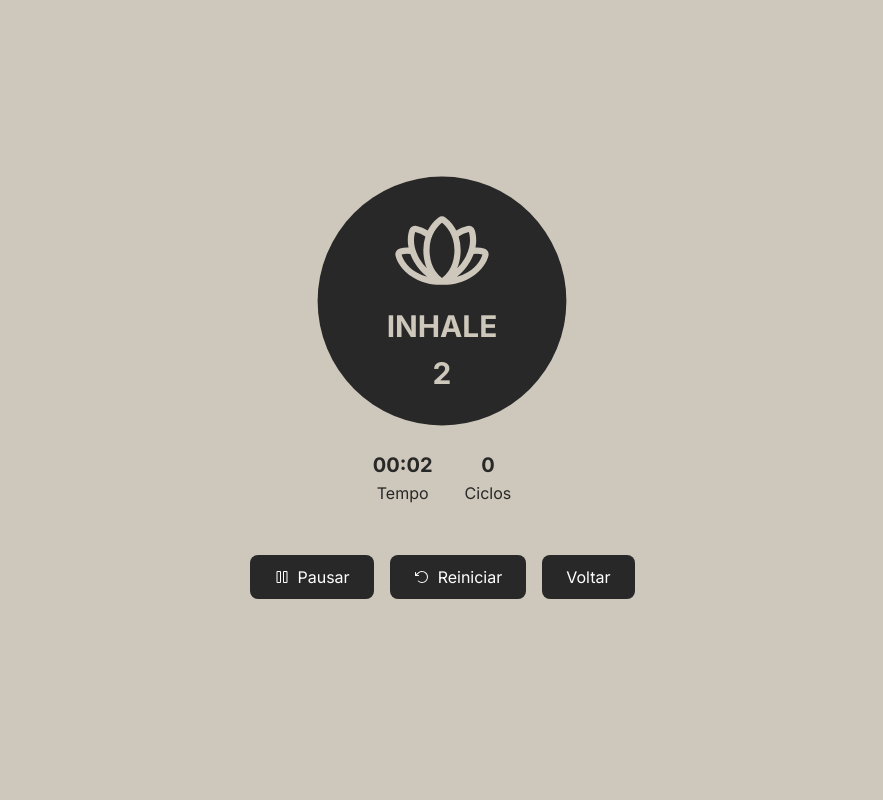
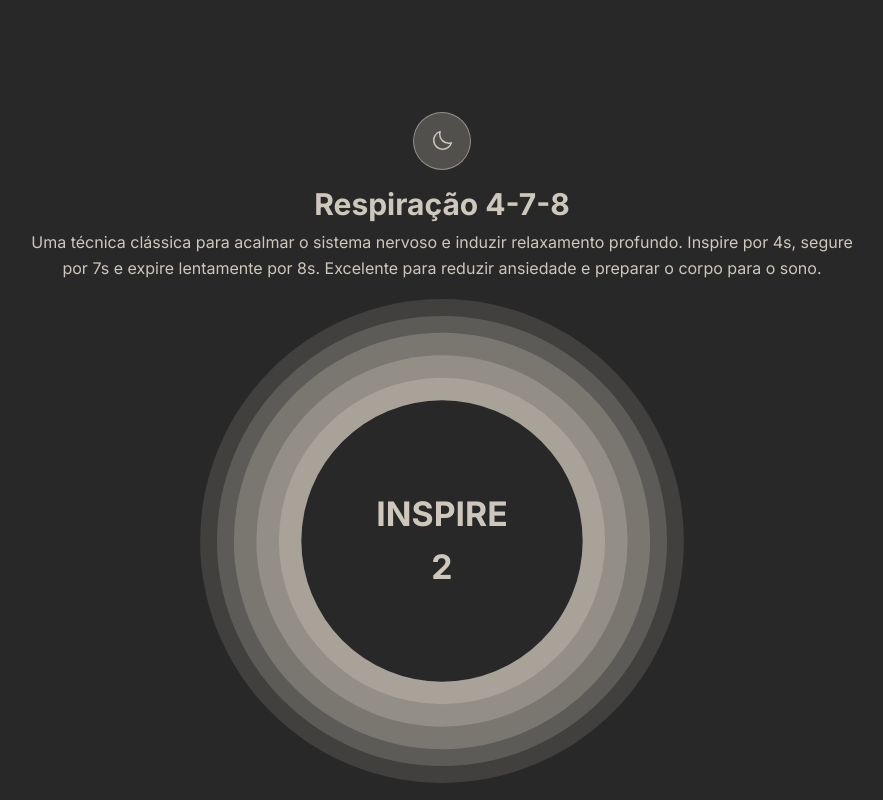
Before and after one commit to victor-medrado/breathe-app, a React (Vite) app: page / in a window 1280 px wide. Both pictures are taken after a click on the element 426 px from the left and 417 px from the top of the page. Shown: the top 800 px of the page, without its empty margins (198-1081 px from the left). Built offline with nearby package versions, Linux system fonts and the light colour scheme.

Commit message:
feat(screens/Breathing): adds animation with react framer motion and css

```diff
--- a/src/screens/Breathing/Breathing.styles.ts
+++ b/src/screens/Breathing/Breathing.styles.ts
@@ -1,45 +1,238 @@
-import styled from "styled-components";
+import styled, { keyframes, css } from "styled-components";
+import { motion } from "framer-motion";
+
+interface MotionCircleProps {
+  breatheAction: string;
+  duration: number;
+  remainingTime: number;
+  isRunning: boolean;
+  stepElapsed: number;
+  prevAction: string;
+}
+
+export const MainContainer = styled.div`
+  height: 100vh;
+  padding-top: 5rem;
+`;
 
 export const Container = styled.div`
-  display: flex;
-  flex-direction: column;
-  gap: 3rem;
-  align-items: center;
-  justify-content: center;
-  height: 100vh;
-  background-color: #cec7bb;
-`;
-
-export const Circle = styled.div`
-  width: 200px;
-  height: 200px;
-  border-radius: 50%;
-  background-color: #282828;
+  max-width: 56rem;
+  margin: 0 auto;
+  padding: 2rem;
   display: flex;
   flex-direction: column;
   align-items: center;
   justify-content: center;
-  color: #cec7bb;
+  background-color: ${({ theme }) => theme.colors.background};
+
+  @media (max-width: 768px) {
+    padding: 1rem;
+    gap: 1.25rem;
+    max-width: 100%;
+  }
+`;
+
+export const Header = styled.div`
+  text-align: center;
+  margin-bottom: 10rem;
+`;
+
+export const HeaderIcon = styled.div`
+  display: inline-flex;
+  align-items: center;
+  gap: 0.5rem;
+  padding: 0.5rem 1rem;
+  background-color: rgba(206, 199, 187, 0.25);
+  border-radius: 9999px;
+  backdrop-filter: blur(4px);
+  border: 1px solid rgba(206, 199, 187, 0.55);
+  margin-bottom: 1rem;
+  text-align: center;
+  width: 58px;
+  height: 58px;
+
+  svg {
+    font-size: 0.875rem;
+    font-weight: 500;
+    line-height: 1.25rem;
+  }
+`;
+
+export const HeaderTitle = styled.h1`
+  font-weight: 700;
+  font-size: 1.875rem;
+  line-height: 2.25rem;
+  margin-bottom: 0.5rem;
+  color: ${({ theme }) => theme.colors.secondary};
+
+  @media (max-width: 480px) {
+    font-size: 1.25rem;
+    line-height: 1.5rem;
+  }
+`;
+
+export const IconWrapper = styled.div`
+  font-size: 2rem;
+`;
+
+const baseSmallShadow = `
+  0 0 0 12px rgba(206, 199, 187, 0.25),
+  0 0 0 24px rgba(206, 199, 187, 0.2),
+  0 0 0 36px rgba(206, 199, 187, 0.15),
+  0 0 0 48px rgba(206, 199, 187, 0.1),
+  0 0 0 60px rgba(206, 199, 187, 0.05)
+`;
+
+const baseLargeShadow = `
+  0 0 0 16px rgba(206, 199, 187, 0.35),
+  0 0 0 32px rgba(206, 199, 187, 0.3),
+  0 0 0 48px rgba(206, 199, 187, 0.25),
+  0 0 0 60px rgba(206, 199, 187, 0.2),
+  0 0 0 72px rgba(206, 199, 187, 0.15)
+`;
+
+const breatheInhale = keyframes`
+  0% {
+    box-shadow: ${baseSmallShadow};
+  }
+  100% {
+    box-shadow: ${baseLargeShadow};
+  }
+`;
+
+const breatheExhale = keyframes`
+  0% {
+    box-shadow: ${baseLargeShadow};
+  }
+  100% {
+    box-shadow: ${baseSmallShadow};
+  }
+`;
+
+const breatheHoldAfterInhale = keyframes`
+  0%, 100% {
+    box-shadow: ${baseLargeShadow};
+  }
+  50% {
+    box-shadow:
+      0 0 0 20px rgba(206, 199, 187, 0.4),
+      0 0 0 36px rgba(206, 199, 187, 0.35),
+      0 0 0 52px rgba(206, 199, 187, 0.3),
+      0 0 0 64px rgba(206, 199, 187, 0.25),
+      0 0 0 76px rgba(206, 199, 187, 0.2);
+  }
+`;
+
+const breatheHoldAfterExhale = keyframes`
+  0%, 100% {
+    box-shadow: ${baseSmallShadow};
+  }
+  50% {
+    box-shadow:
+      0 0 0 16px rgba(206, 199, 187, 0.35),
+      0 0 0 28px rgba(206, 199, 187, 0.3),
+      0 0 0 40px rgba(206, 199, 187, 0.25),
+      0 0 0 52px rgba(206, 199, 187, 0.2),
+      0 0 0 64px rgba(206, 199, 187, 0.15);
+  }
+`;
+
+export const MotionCircle = styled(motion.div)<MotionCircleProps>`
+  width: 200px;
+  height: 200px;
+  border-radius: 50%;
+  background-color: ${({ theme }) => theme.colors.background};
+  display: flex;
+  flex-direction: column;
+  align-items: center;
+  justify-content: center;
+  color: ${({ theme }) => theme.colors.secondary};
+  box-sizing: border-box;
+  position: relative;
+  overflow: visible;
+
+  @media (max-width: 600px) {
+    width: 140px;
+    height: 140px;
+  }
+
+  @media (max-width: 400px) {
+    width: 100px;
+    height: 100px;
+  }
+
+  ${({ breatheAction, remainingTime, isRunning, prevAction }) => {
+    if (!isRunning) {
+      return css`
+        animation-play-state: paused;
+      `;
+    }
+
+    switch (breatheAction) {
+      case "inhale":
+        return css`
+          animation: ${breatheInhale} ${remainingTime}s ease-in-out forwards;
+        `;
+      case "exhale":
+        return css`
+          animation: ${breatheExhale} ${remainingTime}s ease-in-out forwards;
+        `;
+      case "hold": {
+        const holdAnimation =
+          prevAction === "inhale"
+            ? breatheHoldAfterInhale
+            : breatheHoldAfterExhale;
+        return css`
+          animation: ${holdAnimation} 2s ease-in-out infinite;
+        `;
+      }
+      default:
+        return css`
+          animation: none;
+        `;
+    }
+  }}
+`;
+
+export const TextContainer = styled.div`
+  display: flex;
+  flex-direction: column;
+  align-items: center;
+  justify-content: center;
+  z-index: 10;
 `;
 
 export const Label = styled.span`
   font-size: 1.5rem;
   font-weight: bold;
   text-transform: uppercase;
+
+  @media (max-width: 600px) {
+    font-size: 1.1rem;
+  }
 `;
 
 export const ButtonContainer = styled.div`
   display: flex;
   gap: 1rem;
+  margin-top: 2rem;
+
+  @media (max-width: 600px) {
+    flex-direction: column;
+    gap: 0.5rem;
+    width: 100%;
+    align-items: stretch;
+  }
 `;
 
 export const ActionButton = styled.button`
-  background: ${({ theme }) => theme.colors.primary};
-  color: ${({ theme }) => theme.colors.text};
+  background: ${({ theme }) => theme.colors.secondary};
+  color: ${({ theme }) => theme.colors.primary};
   border: none;
   border-radius: 8px;
   padding: 0.75rem 1.5rem;
   font-size: 1rem;
+  font-weight: 600;
   cursor: pointer;
   transition: all 0.2s ease;
   display: flex;
@@ -50,11 +243,26 @@ export const ActionButton = styled.button`
     transform: scale(1.05);
     opacity: 0.9;
   }
+
+  @media (max-width: 600px) {
+    justify-content: center;
+    width: 100%;
+    font-size: 0.95rem;
+    padding: 0.6rem 1rem;
+  }
 `;
 
 export const CounterContainer = styled.div`
   display: flex;
   gap: 2rem;
+  margin-top: 10rem;
+
+  @media (max-width: 600px) {
+    gap: 1rem;
+    width: 100%;
+    align-items: center;
+    justify-content: center;
+  }
 `;
 
 export const Counter = styled.div`
@@ -63,7 +271,11 @@ export const Counter = styled.div`
   text-align: center;
   font-size: 1.25rem;
   font-weight: bold;
-  color: ${({ theme }) => theme.colors.primary};
+  color: ${({ theme }) => theme.colors.secondary};
+
+  @media (max-width: 600px) {
+    font-size: 1rem;
+  }
 `;
 
 export const CounterLabel = styled.span`
--- a/src/screens/Breathing/Breathing.tsx
+++ b/src/screens/Breathing/Breathing.tsx
@@ -1,21 +1,25 @@
 import {
   ArrowCounterClockwiseIcon,
-  FlowerLotusIcon,
   PauseIcon,
   PlayIcon,
 } from "@phosphor-icons/react";
 import {
   ActionButton,
   ButtonContainer,
-  Circle,
   Container,
   Counter,
   CounterContainer,
   CounterLabel,
+  Header,
+  HeaderIcon,
+  HeaderTitle,
   Label,
+  MainContainer,
+  MotionCircle,
+  TextContainer,
 } from "./Breathing.styles";
-import { useEffect } from "react";
-import { motion } from "framer-motion";
+import React, { useEffect } from "react";
+import { AnimatePresence, motion } from "framer-motion";
 import { useDispatch, useSelector } from "react-redux";
 import type { RootState } from "../../store";
 import {
@@ -27,6 +31,7 @@ import {
 } from "../../store/breathingSlice";
 import { useNavigate, useParams } from "react-router";
 import { breathingTechniques } from "../../data/techniques";
+import { iconMap } from "../../data/icons";
 
 const Breathing = () => {
   const { id } = useParams<{ id: string }>();
@@ -45,11 +50,6 @@ const Breathing = () => {
   const handleBack = () => {
     navigate("/");
   };
-
-  const current = technique ? technique.sequence[currentStep] : null;
-  const remainingTime = technique
-    ? technique.sequence[currentStep].duration - stepElapsed
-    : 0;
 
   useEffect(() => {
     if (!isRunning) return;
@@ -81,33 +81,94 @@ const Breathing = () => {
     return `${m}:${s}`;
   };
 
+  if (!technique) return <div>Técnica não encontrada</div>;
+
+  const current = technique.sequence[currentStep];
+  const remainingTime = technique.sequence[currentStep].duration - stepElapsed;
+
+  const prevStep =
+    currentStep > 0
+      ? technique.sequence[currentStep - 1]
+      : technique.sequence[technique.sequence.length - 1];
+
+  const getHoldScale = () => {
+    if (current.action !== "hold") return 1;
+    return prevStep.action === "inhale" ? 1.5 : 1;
+  };
+
+  const circleVariants = {
+    initial: { scale: 1 },
+    inhale: { scale: 1.5 },
+    exhale: { scale: 1 },
+    hold: { scale: getHoldScale() },
+  };
+
+  const textVariants = {
+    hidden: { opacity: 0, y: 10 },
+    visible: { opacity: 1, y: 0 },
+  };
+
+  const translateBreatheAction = (key: "inhale" | "hold" | "exhale") => {
+    const actions: Record<typeof key, string> = {
+      inhale: "inspire",
+      hold: "segure",
+      exhale: "expire",
+    };
+    return actions[key];
+  };
+
+  const icon = technique.icon;
+
+  const IconComponent = icon
+    ? iconMap[icon as keyof typeof iconMap]
+    : undefined;
+
   return (
+    <MainContainer>
       <Container>
-      {!technique || !current ? (
-        <div>Técnica não encontrada</div>
-      ) : (
-        <>
-          <motion.div
-            animate={{
-              scale:
-                current.action === "inhale"
-                  ? 1.3
-                  : current.action === "exhale"
-                  ? 0.8
-                  : 1,
-            }}
+        <Header>
+          <HeaderIcon>
+            {IconComponent && <IconComponent size={24} />}
+          </HeaderIcon>
+          <HeaderTitle>{technique.title}</HeaderTitle>
+          <p>{technique.description}</p>
+        </Header>
+
+        <motion.div>
+          <MotionCircle
+            variants={circleVariants}
+            initial="initial"
+            animate={current ? current.action : "initial"}
             transition={{
-              duration: current.duration,
+              duration: remainingTime,
               ease: "easeInOut",
             }}
+            breatheAction={current ? current.action : "initial"}
+            duration={current ? current.duration : 6}
+            remainingTime={remainingTime}
+            isRunning={isRunning}
+            stepElapsed={stepElapsed}
+            prevAction={prevStep.action}
           >
-            <Circle>
-              <FlowerLotusIcon width={80} height={80} />
-              <Label>{current.action.toUpperCase()}</Label>
+            <AnimatePresence mode="wait">
+              <motion.div
+                key={current ? current.action : "initial"}
+                variants={textVariants}
+                initial="hidden"
+                animate="visible"
+                exit="hidden"
+                transition={{ duration: 0.5 }}
+              >
+                <TextContainer>
+                  <Label>
+                    {translateBreatheAction(current.action).toUpperCase()}
+                  </Label>
                   <Label>{remainingTime}</Label>
-            </Circle>
+                </TextContainer>
               </motion.div>
-
+            </AnimatePresence>
+          </MotionCircle>
+        </motion.div>
         <CounterContainer>
           <Counter>
             <span>{formatTime(elapsedTime)}</span>
@@ -119,12 +180,9 @@ const Breathing = () => {
             <CounterLabel>Ciclos</CounterLabel>
           </Counter>
         </CounterContainer>
-
         <ButtonContainer>
           <ActionButton
-              onClick={() =>
-                isRunning ? dispatch(pause()) : dispatch(resume())
-              }
+            onClick={() => (isRunning ? dispatch(pause()) : dispatch(resume()))}
           >
             {isRunning ? <PauseIcon /> : <PlayIcon />}
             {isRunning ? "Pausar" : "Retomar"}
@@ -135,9 +193,8 @@ const Breathing = () => {
           </ActionButton>
           <ActionButton onClick={handleBack}>Voltar</ActionButton>
         </ButtonContainer>
-        </>
-      )}
       </Container>
+    </MainContainer>
   );
 };
 
```
Lines whose indentation alone changed are shown as unchanged.
